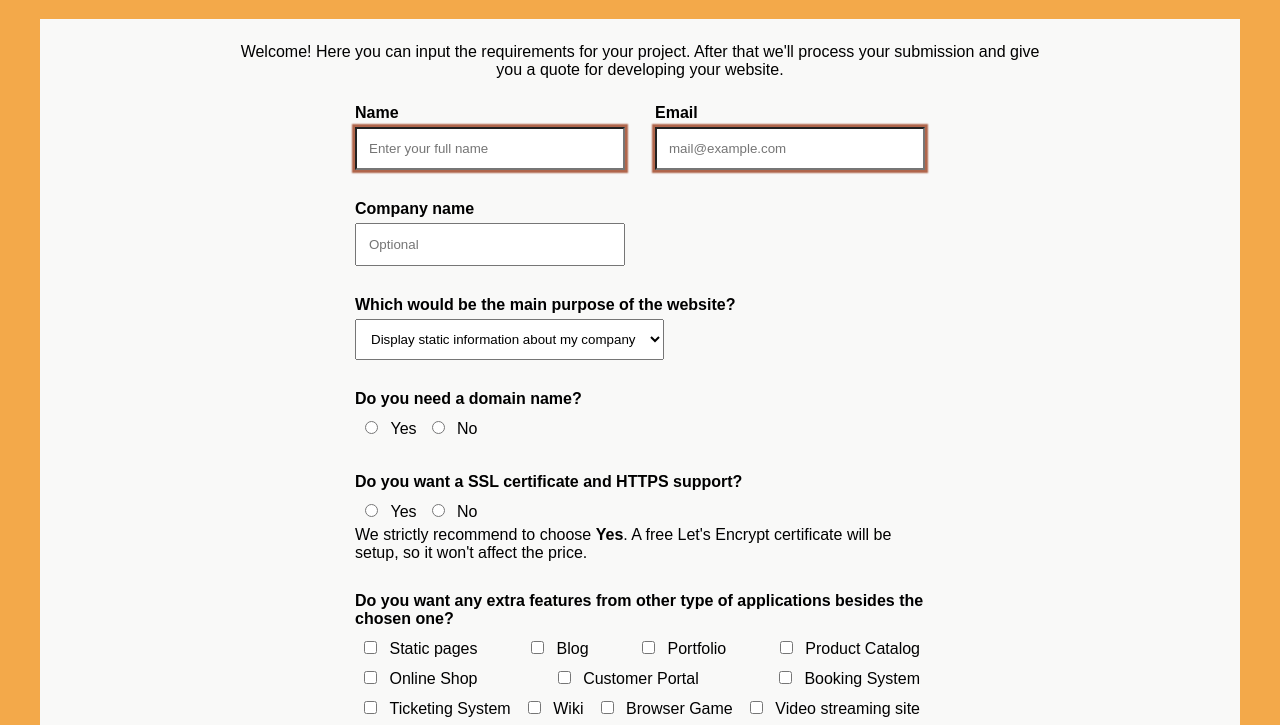
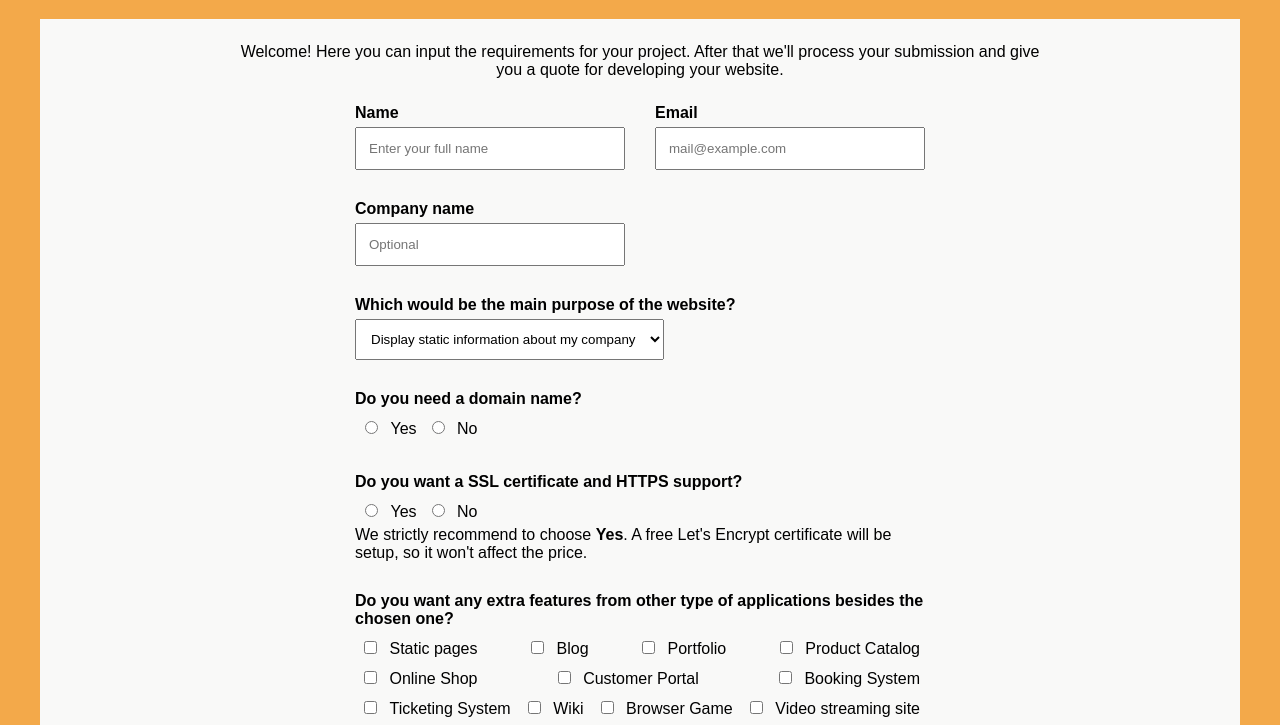
Before and after one commit to yeraycat/simple-survey-form, a plain HTML site: page index.html in a window 1280 px wide. Shown: the part 61-786 px from the top of the page. Drawn offline with Linux system fonts and the light colour scheme.

Commit message:
Changed to only show errors if dirty

```diff
--- a/styles.css
+++ b/styles.css
@@ -88,7 +88,7 @@ textarea {
     padding: 11px;
 }
 
-input:invalid {
+input:invalid:not(:focus):not(:placeholder-shown) {
     box-shadow: #B0664C 0px 0px 1.5px 3px;
 }
 
```
